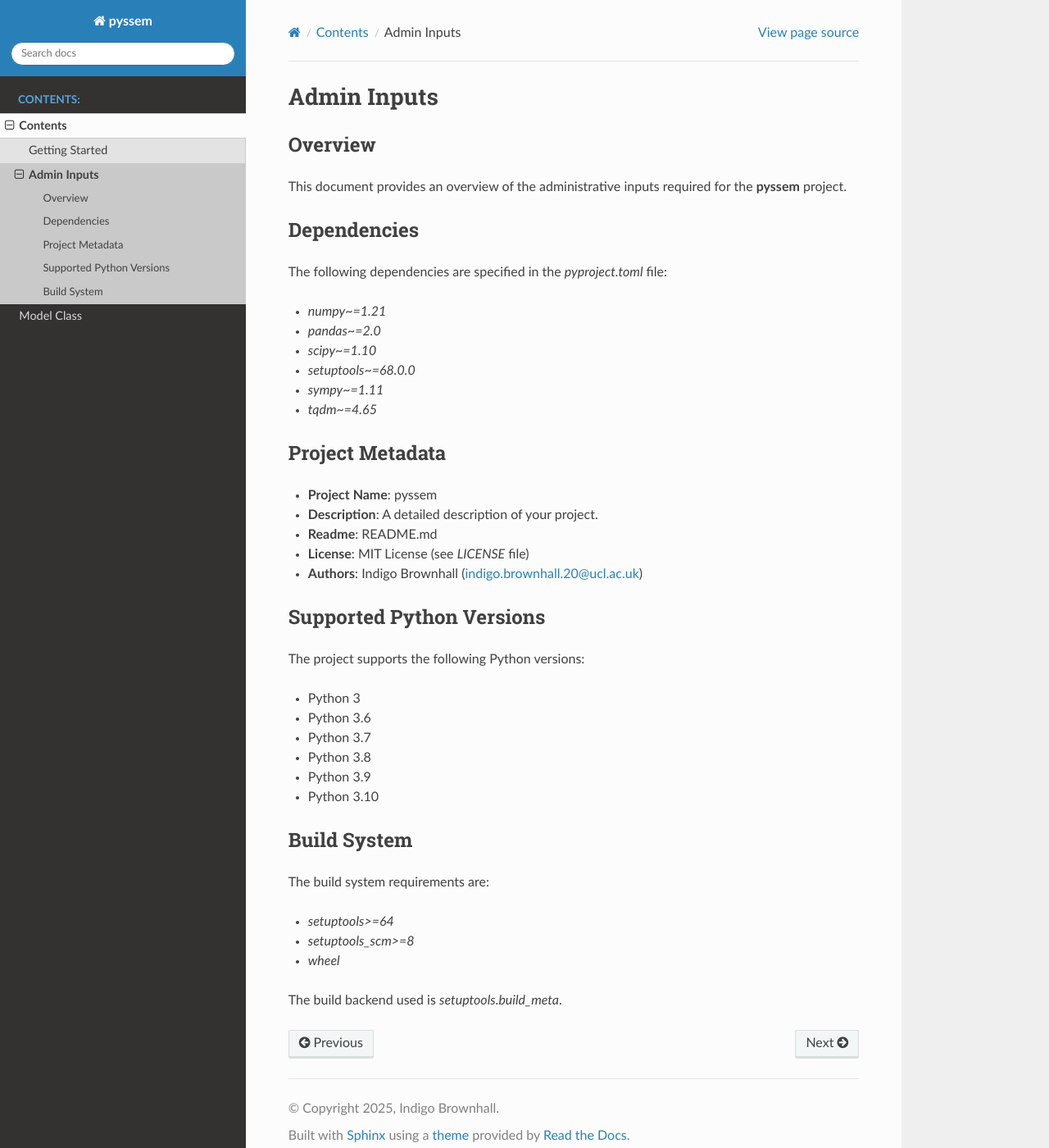
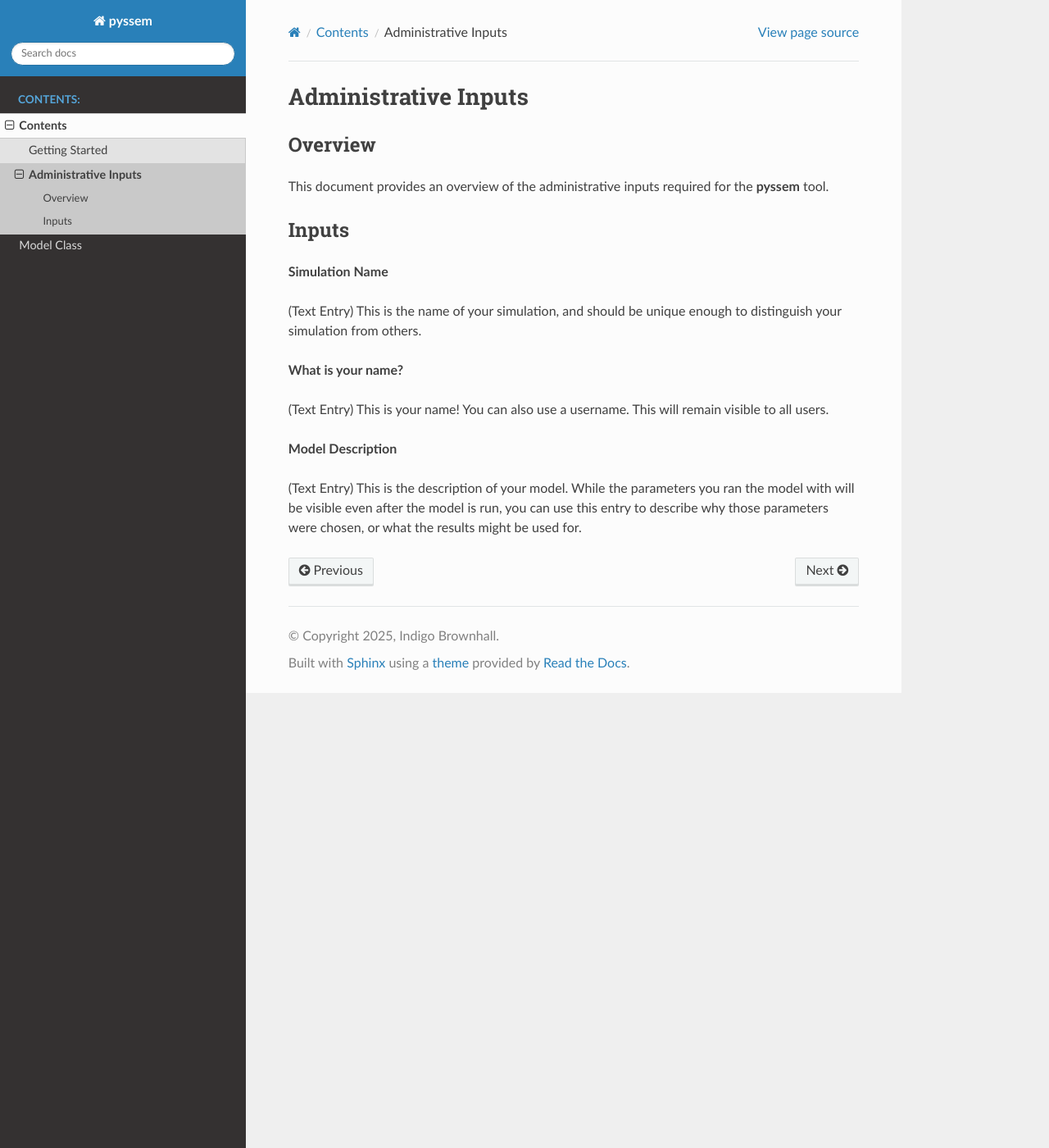
Before and after one commit to ARCLab-MIT/pyssem, a Sphinx documentation site: the page built from source/admin_inputs.rst, in a window 1280 px wide and 1400 px high. Shown: the whole window at 82% size. Built offline with Sphinx 7.4.7 and the Read the Docs theme 3.1.0, drawn with Linux system fonts in a browser that asks for light colours.

Commit message:
Update admin_inputs.rst
added the admin inputs

```diff
--- a/source/admin_inputs.rst
+++ b/source/admin_inputs.rst
@@ -1,51 +1,27 @@
-Admin Inputs
+Administrative Inputs
 =============
 
 Overview
 --------
 
-This document provides an overview of the administrative inputs required for the **pyssem** project.
+This document provides an overview of the administrative inputs required for the **pyssem** tool.
 
-Dependencies
+
+Inputs
 ------------
+**Simulation Name**
 
-The following dependencies are specified in the `pyproject.toml` file:
+(Text Entry) This is the name of your simulation, and should be unique enough to distinguish your
+simulation from others.
 
-- `numpy~=1.21`
-- `pandas~=2.0`
-- `scipy~=1.10`
-- `setuptools~=68.0.0`
-- `sympy~=1.11`
-- `tqdm~=4.65`
 
-Project Metadata
-----------------
+**What is your name?**
 
-- **Project Name**: pyssem
-- **Description**: A detailed description of your project.
-- **Readme**: README.md
-- **License**: MIT License (see `LICENSE` file)
-- **Authors**: Indigo Brownhall (indigo.brownhall.20@ucl.ac.uk)
+(Text Entry) This is your name! You can also use a username. This will remain visible to all users.
 
-Supported Python Versions
---------------------------
 
-The project supports the following Python versions:
+**Model Description**
 
-- Python 3
-- Python 3.6
-- Python 3.7
-- Python 3.8
-- Python 3.9
-- Python 3.10
-
-Build System
-------------
-
-The build system requirements are:
-
-- `setuptools>=64`
-- `setuptools_scm>=8`
-- `wheel`
-
-The build backend used is `setuptools.build_meta`.
+(Text Entry) This is the description of your model. While the parameters you ran the model with will be
+visible even after the model is run, you can use this entry to describe why those parameters were
+chosen, or what the results might be used for.
```
